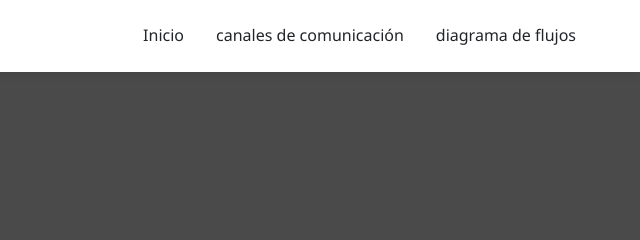
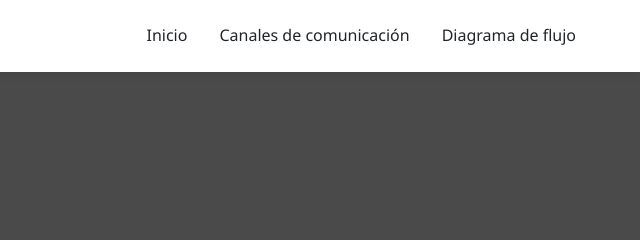
Before and after one commit to valerialamaspro/valerialamaspro.io, a plain HTML site: page index.html in a window 1280 px wide. Shown: the top 240 px of the page, 640-1280 px from the left. Drawn offline with Linux system fonts and the light colour scheme.

Commit message:
Update index.html

```diff
--- a/index.html
+++ b/index.html
@@ -389,8 +389,10 @@
             <nav>
                 <ul id="navMenu">
                     <li><a href="index.html">Inicio</a></li>
-                    <li><a href="2.html">canales de comunicación  </a></li>
-                    <li><a href="3.html">diagrama de flujos</a></li>
+                    <li><a href="2.html">Canales de comunicación  </a></li>
+                    <li><a href="3.html">Diagrama de flujo
+
+</a></li>
 
                 </ul>
             </nav>
```
